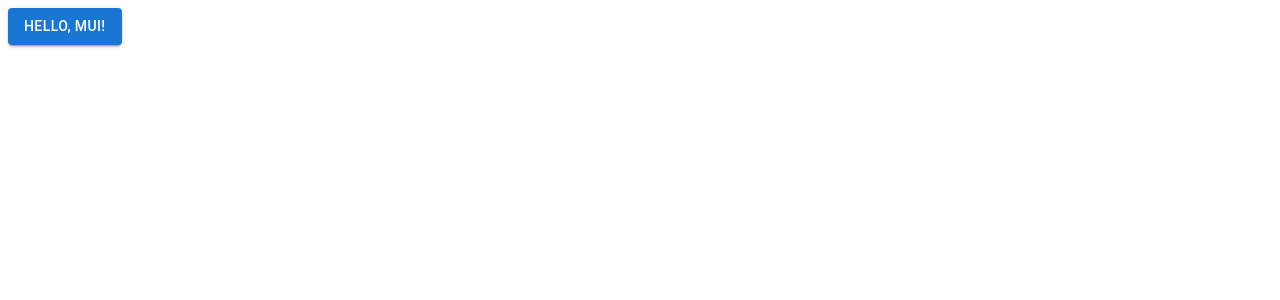
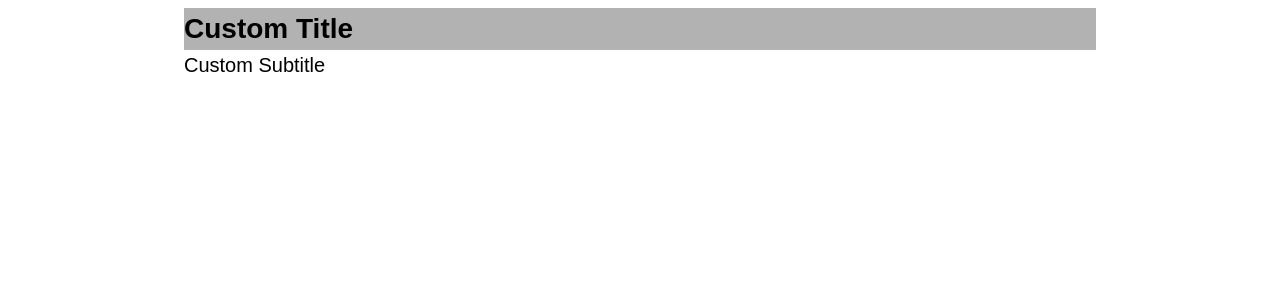
Before and after one commit to ZayaDB/ezkorea, a React (Create React App) app: page /community/post in a window 1280 px wide. Shown: the top 300 px of the page. Built offline with nearby package versions, Linux system fonts and the light colour scheme.

Commit message:
design: 공통 theme code 작성

```diff
--- a/package.json
+++ b/package.json
@@ -16,6 +16,7 @@
     "@types/react-dom": "^18.3.0",
     "react": "^18.3.1",
     "react-dom": "^18.3.1",
+    "react-router-dom": "^6.23.0",
     "react-scripts": "5.0.1",
     "typescript": "^4.9.5",
     "web-vitals": "^2.1.4"
--- a/src/App.tsx
+++ b/src/App.tsx
@@ -1,13 +1,18 @@
 import React from 'react';
-import Button from '@mui/material/Button';
+import { BrowserRouter, Routes, Route } from 'react-router-dom';
+import { ThemeProvider } from '@mui/material/styles';
+import theme from './styles/theme';
+import CommunityPostPage from './pages/CommunityPostPage';
 
 function App() {
   return (
-    <div className="App">
-      <Button variant="contained" color="primary">
-        Hello, MUI!
-      </Button>
-    </div>
+    <ThemeProvider theme={theme}>
+      <BrowserRouter>
+        <Routes>
+          <Route path='/community/post' element={<CommunityPostPage />}></Route>
+        </Routes>
+      </BrowserRouter>
+    </ThemeProvider>
   );
 }
 
--- /dev/null
+++ b/src/pages/CommunityPostPage.tsx
@@ -0,0 +1,24 @@
+import ContentArea from '../styles/ContentArea';
+import { Typography } from '@mui/material';
+import theme from '../styles/theme';
+
+export default function CommunityPostPage() {
+  return (
+    <>
+      <ContentArea>
+        <Typography
+          sx={{
+            fontSize: '28px',
+            fontWeight: 700,
+            backgroundColor: theme.palette.grey[300],
+          }}
+        >
+          Custom Title
+        </Typography>
+        <Typography sx={{ fontSize: '20px', fontWeight: 500 }}>
+          Custom Subtitle
+        </Typography>
+      </ContentArea>
+    </>
+  );
+}
--- /dev/null
+++ b/src/styles/ContentArea.tsx
@@ -0,0 +1,29 @@
+import { styled } from '@mui/material/styles';
+
+const ContentArea = styled('div')(({ theme }) => ({
+  width: '100%', // 전체 너비 사용
+  maxWidth: '1200px', // 최대 너비 설정
+  margin: 'auto', // 자동 마진으로 중앙 정렬
+  padding: '0 20px', // 일반적인 양 옆 패딩
+  boxSizing: 'border-box', // 패딩과 보더가 너비에 포함되도록 설정
+  fontSize: theme.typography.body2.fontSize, // 기본 폰트 사이즈
+
+  [theme.breakpoints.up('sm')]: {
+    padding: '0 20px', // 360px 화면에서의 패딩
+    fontSize: theme.typography.body2.fontSize, // 작은 화면에 맞춘 폰트 사이즈
+  },
+  [theme.breakpoints.up('md')]: {
+    padding: '0 144px', // 768px 화면에서의 패딩
+    fontSize: theme.typography.body1.fontSize, // 중간 크기 화면에 맞춘 폰트 사이즈
+  },
+  [theme.breakpoints.up('lg')]: {
+    padding: '0 144px', // 1440px 화면에서의 패딩
+    fontSize: theme.typography.h3.fontSize, // 더 큰 화면에 맞춘 폰트 사이즈
+  },
+  [theme.breakpoints.up('xl')]: {
+    padding: '0 360px', // 1920px 화면에서의 패딩
+    fontSize: theme.typography.h2.fontSize, // 가장 큰 화면에 맞춘 폰트 사이즈
+  },
+}));
+
+export default ContentArea;
--- /dev/null
+++ b/src/styles/theme.ts
@@ -0,0 +1,70 @@
+import { createTheme } from '@mui/material/styles';
+
+const pretendardFontFace = `
+@font-face {
+  font-family: 'Pretendard-Regular';
+  src: url('https://fastly.jsdelivr.net/gh/Project-Noonnu/noonfonts_2107@1.1/Pretendard-Regular.woff') format('woff');
+  font-weight: 400;
+  font-style: normal;
+}
+`;
+
+const theme = createTheme({
+  breakpoints: {
+    values: {
+      xs: 0, // 작은 스마트폰
+      sm: 360, // 일반 스마트폰
+      md: 768, // 태블릿
+      lg: 1440, // 맥북 및 중간 크기의 화면
+      xl: 1920, // 대형 화면
+    },
+  },
+  components: {
+    MuiCssBaseline: {
+      styleOverrides: `
+        ${pretendardFontFace}
+        body {
+          font-family: 'Pretendard-Regular', sans-serif;
+        }
+      `,
+    },
+  },
+  typography: {
+    fontFamily: 'Pretendard-Regular, sans-serif',
+    fontSize: 16,
+    h1: { fontSize: '24px', fontWeight: 700 }, // xxl
+    h2: { fontSize: '22px', fontWeight: 500 }, // xl
+    h3: { fontSize: '18px', fontWeight: 400 }, // l
+    body1: { fontSize: '16px', fontWeight: 400 }, // m
+    body2: { fontSize: '14px', fontWeight: 400 }, // s
+    caption: { fontSize: '12px', fontWeight: 400 }, // xs
+    overline: { fontSize: '11px', fontWeight: 400 }, // xxs
+  },
+
+  palette: {
+    common: {
+      black: '#000000',
+      white: '#FFFFFF',
+    },
+    grey: {
+      900: '#191919',
+      800: '#333333',
+      700: '#4C4C4C',
+      600: '#666666',
+      500: '#7F7F7F',
+      400: '#999999',
+      300: '#B2B2B2',
+      200: '#CCCCCC',
+      100: '#E5E5E5',
+      50: '#F6F6F6',
+    },
+    primary: {
+      main: '#5FF531', // point-500
+    },
+    secondary: {
+      main: '#B7FF8B', // point-200
+    },
+  },
+});
+
+export default theme;
```
Also changed, not shown: 1 other file (tests, documents, lock files or other folders).
